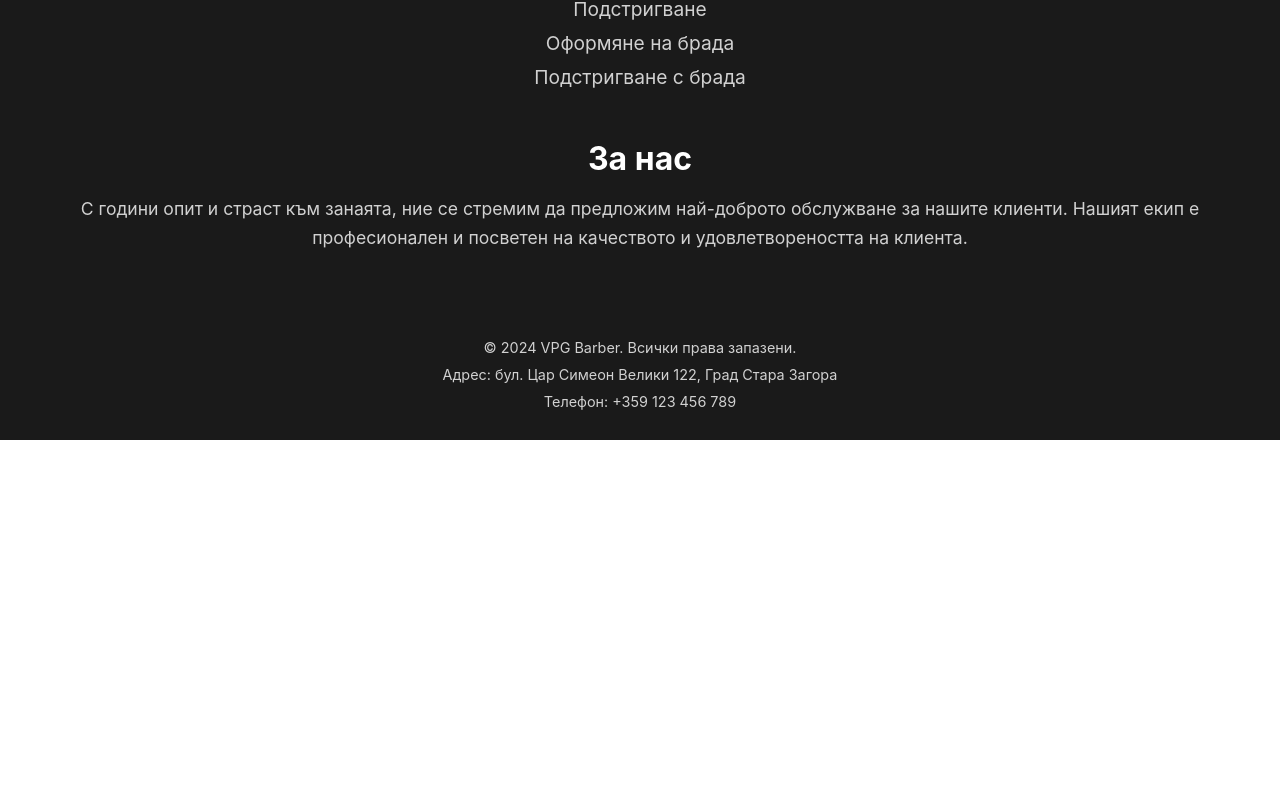
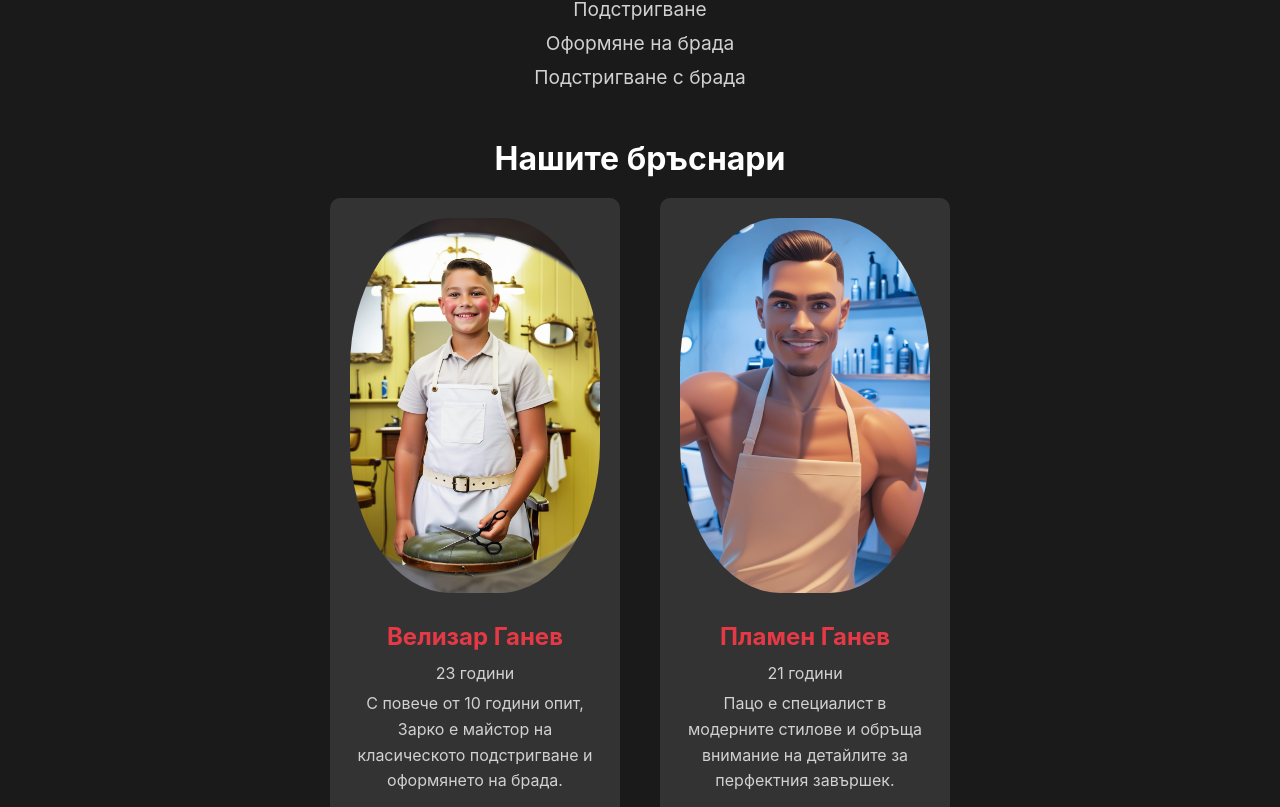
Before and after one commit to Dimitar32/vpg-barbershop, a React (Create React App) app: page / in a window 1280 px wide. Shown: the part 473-1280 px from the top of the page. Before the commit the page ends 913 px from the top, so only its background shows below. Built offline with nearby package versions, Linux system fonts and the light colour scheme.

Commit message:
add barbers in home page

```diff
--- a/public/index.html
+++ b/public/index.html
@@ -24,11 +24,13 @@
       work correctly both with client-side routing and a non-root public URL.
       Learn how to configure a non-root public URL by running `npm run build`.
     -->
+    <link href="https://fonts.googleapis.com/css2?family=Roboto:wght@400;700&display=swap" rel="stylesheet">
     <title>VPG Barber</title>
   </head>
   <body>
     <noscript>You need to enable JavaScript to run this app.</noscript>
     <div id="root"></div>
+
     <!--
       This HTML file is a template.
       If you open it directly in the browser, you will see an empty page.
--- a/src/components/Header/Header.css
+++ b/src/components/Header/Header.css
@@ -11,6 +11,7 @@
     font-size: 1.5rem;
     color: #fff;
     margin: 0;
+    font-family: 'Times New Roman', Times, serif;
   }
 
   .header nav ul {
--- a/src/pages/Home/Home.css
+++ b/src/pages/Home/Home.css
@@ -60,3 +60,56 @@
     font-size: 1.2rem;
     margin: 10px 0;
   }
+
+
+/* Стилизация за секцията "Нашите бръснари" */
+.barbers {
+  margin-top: 50px;
+  text-align: center;
+}
+
+.barbers h2 {
+  color: #fff;
+  font-size: 2rem;
+  margin-bottom: 20px;
+}
+
+.barber-list {
+  display: flex;
+  justify-content: center;
+  gap: 40px;
+  flex-wrap: wrap;
+}
+
+.barber {
+  background-color: #333;
+  padding: 20px;
+  border-radius: 10px;
+  width: 250px;
+  color: #d1d1d1;
+  text-align: center;
+}
+
+.barber:hover{
+  transform: rotate(+1deg) scale(1.05);
+  transition-duration: 0.5s;
+  box-shadow: 0 8px 15px rgba(0, 0, 0, 0.2);
+}
+
+.barber-photo {
+  width: 100%;
+  border-radius: 40%;
+  margin-bottom: 15px;
+}
+
+.barber h3 {
+  color: #e63946; /* Червен акцентен цвят */
+  font-size: 1.5rem;
+  margin: 10px 0;
+}
+
+.barber p {
+  margin: 5px 0;
+  font-size: 1rem;
+  color: #d1d1d1;
+}
--- a/src/pages/Home/Home.jsx
+++ b/src/pages/Home/Home.jsx
@@ -1,8 +1,30 @@
 import React from 'react';
+import Velizar from '../Home/Velizar.jpg';
+import Plamen from '../Home/PlamenGanev.jpg';
 import { Link } from 'react-router-dom';
 import './Home.css'
 
-const Home = () => (
+
+
+const Home = () => {
+  const barbers = [
+    {
+      id: 1,
+      name: 'Велизар Ганев',
+      age: 23,
+      description: 'С повече от 10 години опит, Зарко е майстор на класическото подстригване и оформянето на брада.',
+      image: Velizar, // Път към изображението
+    },
+    {
+      id: 2,
+      name: 'Пламен Ганев',
+      age: 21,
+      description: 'Пацо е специалист в модерните стилове и обръща внимание на детайлите за перфектния завършек.',
+      image: Plamen, // Път към изображението
+    },
+  ];
+
+  return (
   <div className="home">
     <h1>Добре дошли в нашата бръснарница!</h1>
     <p>Ние предлагаме качествени услуги за подстригване и оформяне на брада, с внимание към детайла и професионализъм.</p>
@@ -23,11 +45,28 @@ const Home = () => (
       </ul>
     </section>
 
+    {/* Динамична секция "Нашите бръснари" */}
+    <section className="barbers">
+        <h2>Нашите бръснари</h2>
+        <div className="barber-list">
+          {barbers.map((barber) => (
+            <div key={barber.id} className="barber">
+              <img src={barber.image} alt={barber.name} className="barber-photo" />
+              <h3>{barber.name}</h3>
+              <p>{barber.age} години</p>
+              <p>{barber.description}</p>
+            </div>
+          ))}
+        </div>
+    </section>
+
+
     <section className="about">
       <h2>За нас</h2>
       <p>С години опит и страст към занаята, ние се стремим да предложим най-доброто обслужване за нашите клиенти. Нашият екип е професионален и посветен на качеството и удовлетвореността на клиента.</p>
     </section>
   </div>
-);
+  );
+};
 
 export default Home;
```
Also changed, not shown: src/pages/Home/PlamenGanev.jpg (added), src/pages/Home/Velizar.jpg (added).
